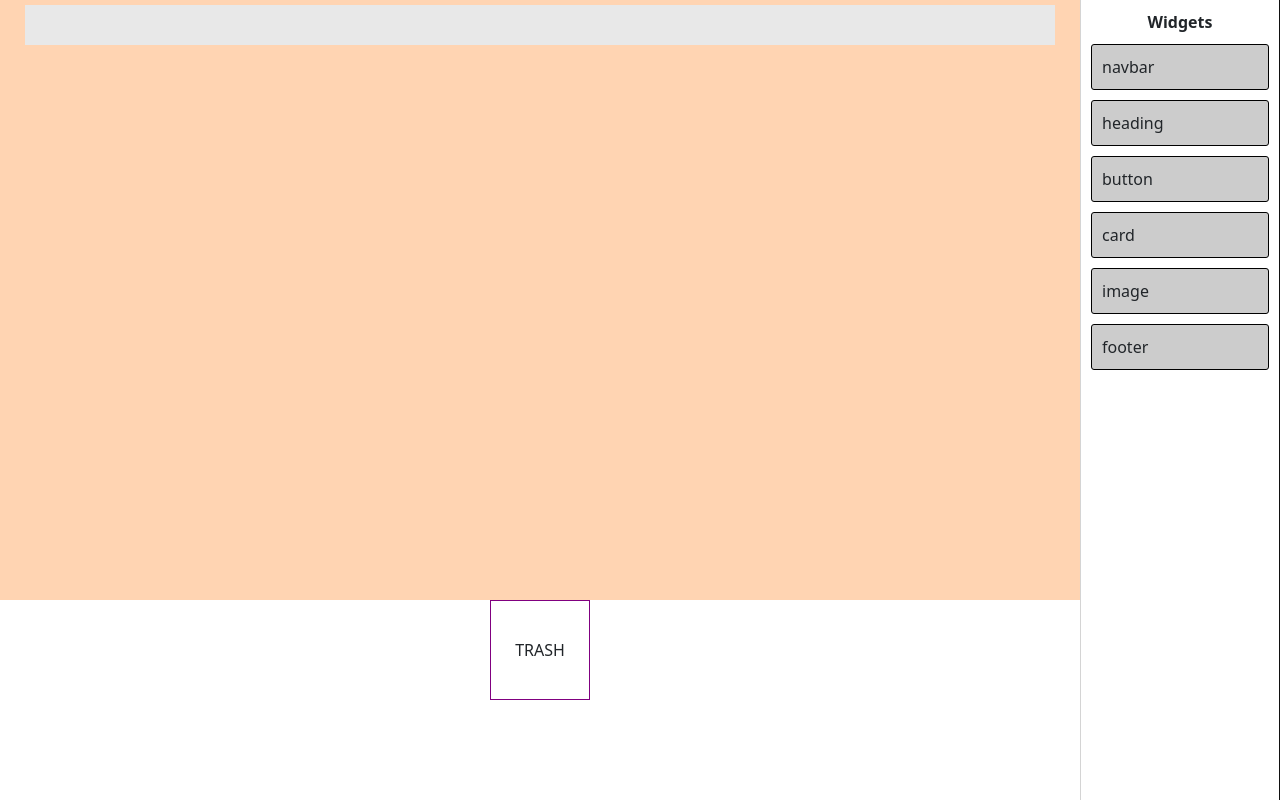
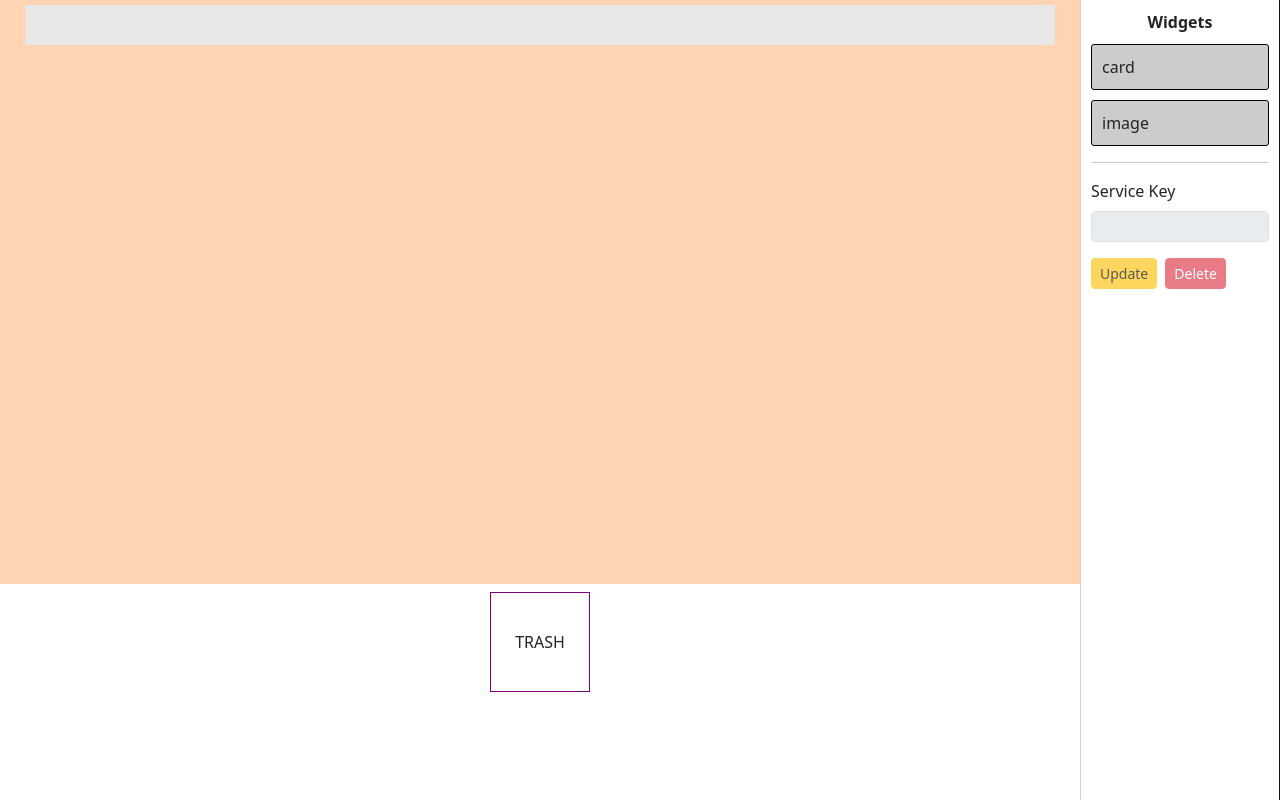
Before and after one commit to zaryabdev/rect-dnd-lifray, a React (Vite) app: page / in a window 1280 px wide. Built offline with nearby package versions, Linux system fonts and the light colour scheme.

Commit message:
added: data obj to drag item - unfinished

```diff
--- a/src/example-7/Component.jsx
+++ b/src/example-7/Component.jsx
@@ -1,4 +1,4 @@
-import React, { useRef, useContext, Fragment } from "react";
+import React, { useRef, useContext, Fragment, useState } from "react";
 
 import { useDrag } from "react-dnd";
 import { COMPONENT } from "./constants";
@@ -12,6 +12,23 @@ const style = {
 
 const Component = ({ data, components, path }) => {
     const appContext = useContext(AppContext);
+    const [updatedLayout, setUpdatedLayout] = useState(appContext.layout);
+    const splitItemPath = path.split("-");
+
+    const rowIndex = Number(splitItemPath.slice(0, 1));
+    const columnIndex = Number(splitItemPath.slice(1, 2));
+    const componentIndex = Number(splitItemPath.slice(2, 3));
+
+    const currentRow = updatedLayout[rowIndex];
+    const currentColumn = currentRow.children[columnIndex];
+    const currentComponent = currentColumn.children[componentIndex];
+
+    const [componentToSelect] = useState({
+        id: data.id,
+        type: COMPONENT,
+        path: path,
+        component: currentComponent,
+    });
     const ref = useRef(null);
 
     const [{ isDragging }, drag] = useDrag({
@@ -19,6 +36,7 @@ const Component = ({ data, components, path }) => {
             id: data.id,
             type: COMPONENT,
             path: path,
+            component: currentComponent,
         },
         type: COMPONENT,
         collect: (monitor) => ({
@@ -36,20 +54,21 @@ const Component = ({ data, components, path }) => {
     }
     drag(ref);
 
-    const component = components[data.id];
+    // const component = components[data.id];
 
     return (
         <Fragment>
             <div
                 onClick={() => {
-                    appContext.handleSelectComponent(component);
+                    appContext.handleSelectComponent(componentToSelect);
                 }}
                 ref={ref}
                 style={{ ...style, opacity, ...outline }}
                 className="component draggable"
             >
                 <small>
-                    CID:{data.id} | <span>{component.content}</span>
+                    {/* CID:{data.id} |{" "} */}
+                    <span> {JSON.stringify(currentComponent?.data)}</span>
                 </small>
             </div>
         </Fragment>
--- a/src/example-7/Row.jsx
+++ b/src/example-7/Row.jsx
@@ -30,7 +30,7 @@ const Row = ({ data, components, handleDrop, path }) => {
             outline: `3px solid #00a2ff`,
         };
     } else {
-        console.log(data.id);
+        // console.log(data.id);
     }
     dragRef(ref);
 
--- a/src/example-7/constants.js
+++ b/src/example-7/constants.js
@@ -5,37 +5,55 @@ export const ROW = "row";
 export const COLUMN = "col";
 export const COMPONENT = "component";
 
+// const wrapper = {
+//     title: "",
+// authorizations: [
+//     {
+//         type: "GROUP",
+//         value: "ADMIN", // eg: ADMIN - REGISTERED
+//         permission: "ADMIN", // VIEW - EDIT - ADMIN
+//     },
+//     {
+//         type: "GROUP",
+//         value: "USER", // eg: ADMIN - REGISTERED
+//         permission: "VIEW", // VIEW - EDIT - ADMIN
+//     },
+// ],
+// component: {
+//     id: "",
+//     type: "",
+// },
+// props: [],
+// values: [{
+// id: "",
+// value : "",
+//}]
+// },
+
+// component will provide props to this wrapper
+
+// const component = {
+//     props: [
+//         {
+//             id: "title",
+//             label: "Label",
+//             type: "text", // text, date, options,
+//             value: "",
+//             options: [], // optional
+//         },
+//     ],
+// };
+
 export const SIDEBAR_ITEMS = [
     {
         id: uuidv4(),
         type: SIDEBAR_ITEM,
         component: {
-            type: "navbar",
-            content: "NAVBAR",
-        },
-    },
-    {
-        id: uuidv4(),
-        type: SIDEBAR_ITEM,
-        component: {
-            type: "heading",
-            content: "HEADING",
-        },
-    },
-    {
-        id: uuidv4(),
-        type: SIDEBAR_ITEM,
-        component: {
-            type: "button",
-            content: "BUTTON",
-        },
-    },
-    {
-        id: uuidv4(),
-        type: SIDEBAR_ITEM,
-        component: {
             type: "card",
-            content: "CARD",
+            data: {
+                content: "CARD",
+                serviveKey: "card.key",
+            },
         },
     },
     {
@@ -43,15 +61,10 @@ export const SIDEBAR_ITEMS = [
         type: SIDEBAR_ITEM,
         component: {
             type: "image",
-            content: "IMAGE",
-        },
-    },
-    {
-        id: uuidv4(),
-        type: SIDEBAR_ITEM,
-        component: {
-            type: "footer",
-            content: "FOOTER",
+            data: {
+                content: "IMAGE",
+                serviveKey: "image.key",
+            },
         },
     },
 ];
--- a/src/example-7/example.jsx
+++ b/src/example-7/example.jsx
@@ -18,6 +18,7 @@ import {
     handleMoveToDifferentParent,
     handleMoveSidebarComponentIntoParent,
     handleRemoveItemFromLayout,
+    handleUpdateComponentDataFromLayout,
 } from "./helpers";
 import "./styles.css";
 
@@ -27,13 +28,23 @@ const Container = () => {
 
     const [layout, setLayout] = useState(initialLayout);
     const [components, setComponents] = useState(initialComponents);
-    const [selectedComponent, setSelectedComponent] = useState({});
+    const [selectedComponent, setSelectedComponent] = useState({
+        id: "",
+    });
     const [selectedRow, setSelectedRow] = useState({});
+    const [componentData, setComponentData] = useState({
+        serviceKey: "",
+    });
 
-    useEffect(() => {
-        console.log(`Current state of layout`);
-        console.log(layout);
-    }, [layout]);
+    // useEffect(() => {
+    //     console.log(`Current state of layout`);
+    //     console.log(layout);
+    // }, [layout]);
+
+    // useEffect(() => {
+    //     console.log(`Current state of componentData`);
+    //     console.log(componentData);
+    // }, [componentData]);
 
     const handleDrop = useCallback(
         (dropZone, item) => {
@@ -47,6 +58,7 @@ const Container = () => {
             const newItem = {
                 id: item.id,
                 type: item.type,
+                data: item.component.data,
             };
 
             if (item.type === COLUMN) {
@@ -65,6 +77,7 @@ const Container = () => {
                 const newItem = {
                     id: newComponent.id,
                     type: COMPONENT,
+                    data: item.component.data,
                 };
 
                 setComponents({
@@ -84,12 +97,15 @@ const Container = () => {
             }
 
             // move down here since sidebar items dont have path
-
-            const splitItemPath = item.path.split("-");
+            debugger;
+            const splitItemPath = item.path ? item.path.split("-") : [];
             const pathToItem = splitItemPath.slice(0, -1).join("-");
 
             // 2. pure move ( no create)
-            if (splitItemPath.length === splitDropZonePath.length) {
+            if (
+                splitItemPath &&
+                splitItemPath.length === splitDropZonePath.length
+            ) {
                 // 2a. move within parent
                 if (pathToItem === pathToDropZone) {
                     const updatedLayput = handleMoveWithinParent(
@@ -136,6 +152,8 @@ const Container = () => {
 
     const handleDropToTrashBin = useCallback(
         (dropZone, item) => {
+            debugger;
+            console.log(item);
             const splitItemPath = item.path.split("-");
             console.log({ layout });
             const removedItemLayout = handleRemoveItemFromLayout(
@@ -148,13 +166,61 @@ const Container = () => {
         [layout]
     );
 
+    const handleRemoveFromLayput = useCallback(
+        (item) => {
+            debugger;
+            console.log(item);
+
+            const splitItemPath = item.path.split("-");
+            console.log({ layout });
+            const removedItemLayout = handleRemoveItemFromLayout(
+                layout,
+                splitItemPath
+            );
+            console.log({ removedItemLayout });
+            setLayout(removedItemLayout);
+        },
+        [layout]
+    );
+
+    const handleUpdateComponentData = useCallback(
+        (item) => {
+            console.log(item);
+
+            const splitItemPath = item.path.split("-");
+
+            console.log(`Layout before`);
+
+            console.log({ layout });
+            const updatedItemLayout = handleUpdateComponentDataFromLayout(
+                layout,
+                splitItemPath,
+                selectedComponent,
+                componentData
+            );
+            // console.log(`Layout after`);
+            // console.log({ updatedItemLayout });
+            setLayout(updatedItemLayout);
+        },
+        [layout, selectedComponent, componentData]
+    );
+
     const handleSelectComponent = (component) => {
         setSelectedComponent(component);
     };
 
     const handleSelectRow = (row) => {
-        console.log(row);
+        // console.log(row);
         setSelectedRow(row);
+    };
+
+    const handleComponentInput = (event) => {
+        let name = event.target.name;
+        let value = event.target.value;
+        setComponentData((prev) => ({
+            ...prev,
+            [name]: value,
+        }));
     };
 
     function renderRow(row, currentPath) {
@@ -173,6 +239,7 @@ const Container = () => {
         <div className="body">
             <AppContext.Provider
                 value={{
+                    layout,
                     selectedComponent,
                     handleSelectComponent,
                     selectedRow,
@@ -206,12 +273,14 @@ const Container = () => {
                             isLast
                         ></DropZone>
                     </div>
+                    <div className="m-2">
                         <TrashDropZone
                             layout={{
                                 layout,
                             }}
                             onDrop={handleDropToTrashBin}
                         ></TrashDropZone>
+                    </div>
                 </div>
                 <div className="sideBar">
                     <center>
@@ -225,6 +294,40 @@ const Container = () => {
                             />
                         );
                     })}
+                    <div className="formControl">
+                        <hr />
+                        <div className="mb-3">
+                            <label className="form-label">Service Key</label>
+                            <input
+                                type="text"
+                                className="form-control form-control-sm"
+                                id="service-key"
+                                name="serviceKey"
+                                disabled={selectedComponent.id === ""}
+                                onChange={(e) => handleComponentInput(e)}
+                            />
+                        </div>
+                        <button
+                            type="button"
+                            className="btn btn-sm btn-warning me-2"
+                            onClick={() => {
+                                handleUpdateComponentData(selectedComponent);
+                            }}
+                            disabled={selectedComponent.id === ""}
+                        >
+                            Update
+                        </button>
+                        <button
+                            type="button"
+                            className="btn btn-sm btn-danger"
+                            onClick={() => {
+                                handleRemoveFromLayput(selectedComponent);
+                            }}
+                            disabled={selectedComponent.id === ""}
+                        >
+                            Delete
+                        </button>
+                    </div>
                 </div>
             </AppContext.Provider>
         </div>
--- a/src/example-7/helpers.js
+++ b/src/example-7/helpers.js
@@ -132,6 +132,7 @@ export const handleMoveToDifferentParent = (
     splitItemPath,
     item
 ) => {
+    debugger;
     let newLayoutStructure;
     const COLUMN_STRUCTURE = {
         type: COLUMN,
@@ -223,3 +224,40 @@ export const handleMoveSidebarComponentIntoParent = (
 export const handleRemoveItemFromLayout = (layout, splitItemPath) => {
     return removeChildFromChildren(layout, splitItemPath);
 };
+
+export const handleUpdateComponentDataFromLayout = (
+    layout,
+    splitItemPath,
+    selectedItem,
+    data
+) => {
+    debugger;
+
+    let updatedLayout = [...layout];
+
+    const rowIndex = Number(splitItemPath.slice(0, 1));
+    const columnIndex = Number(splitItemPath.slice(1, 2));
+    const componentIndex = Number(splitItemPath.slice(2, 3));
+
+    // const currentRow = updatedLayout[rowIndex];
+    // const currentColumn = currentRow.children[columnIndex];
+    // const currentComponent = currentColumn.children[componentIndex];
+    // currentComponent.data = data;
+
+    updatedLayout[rowIndex].children[columnIndex].children[
+        componentIndex
+    ].data = data;
+
+    console.log("updatedLayout after");
+    console.log(updatedLayout);
+
+    // updatedLayout[rowIndex] = {
+    //     ...nodeChildren,
+    //     children: removeChildFromChildren(
+    //         nodeChildren.children,
+    //         splitItemChildrenPath
+    //     ),
+    // };
+
+    return updatedLayout;
+};
```
Also changed, not shown: src/example-7/initial-data.js (+39 -32 lines). Lines whose indentation alone changed are shown as unchanged.
